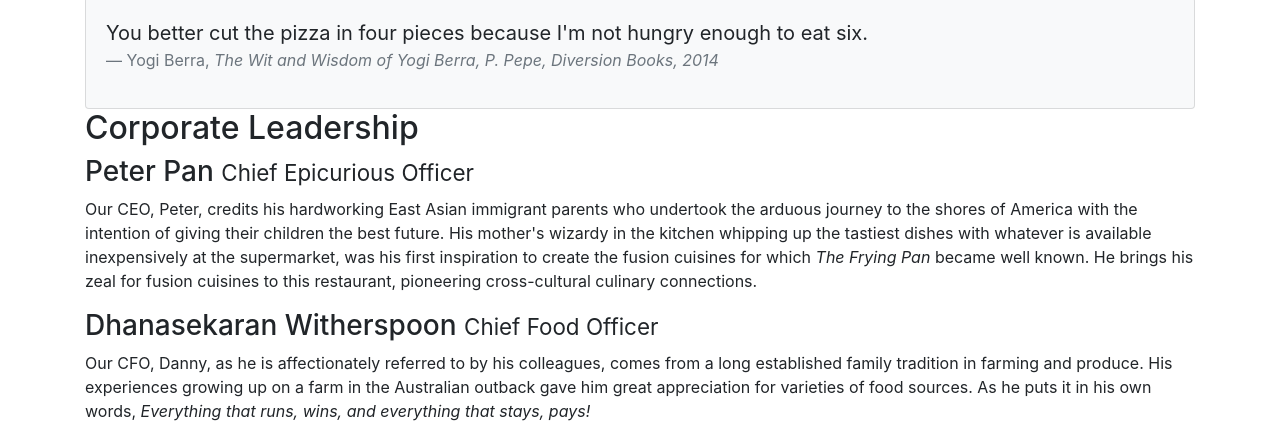
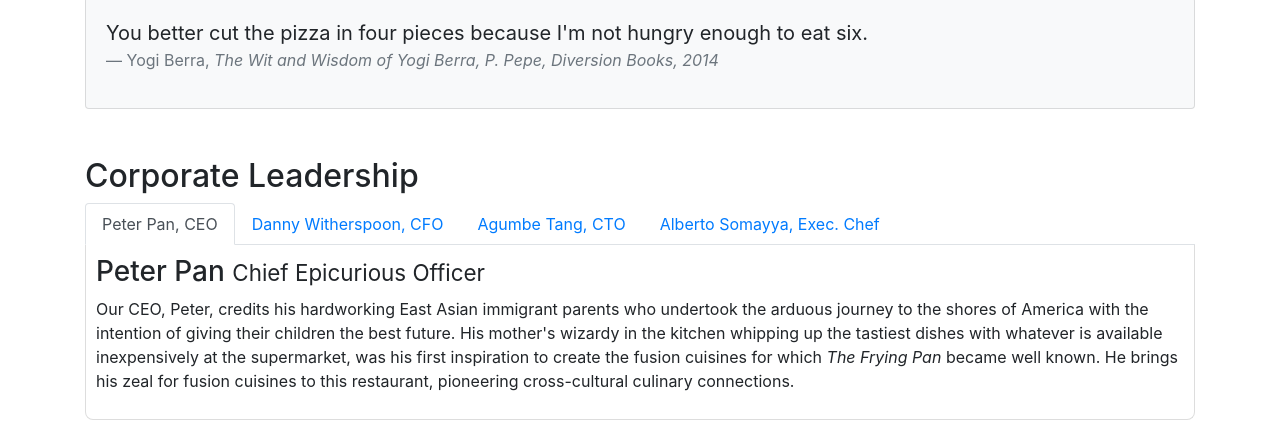
Before and after one commit to Mahmoud8833/Coursera-exercises, a website: page bootstrap4-1/aboutus.html in a window 1280 px wide. Shown: the part 762-1198 px from the top of the page. Drawn offline with nearby package versions, Linux system fonts and the light colour scheme.

Commit message:
Add nav-tabs to aboutus.html

```diff
--- a/bootstrap4-1/aboutus.html
+++ b/bootstrap4-1/aboutus.html
@@ -107,11 +107,30 @@
     </div>
 
 
-    <div class="row">
+    <div class="row mt-5">
       <div class="col-sm-12">
         <h2>Corporate Leadership</h2>
+
+        <ul class="nav nav-tabs">
+          <li class="nav-item">
+            <a class="nav-link active" href="#peter" role="tab" data-toggle="tab">Peter Pan, CEO</a>
+          </li>
+          <li class="nav-item">
+            <a class="nav-link" href="#danny" role="tab" data-toggle="tab">Danny Witherspoon, CFO</a>
+          </li>
+          <li class="nav-item">
+            <a class="nav-link" href="#agumbe" role="tab" data-toggle="tab">Agumbe Tang, CTO</a>
+          </li>
+          <li class="nav-item">
+            <a class="nav-link" href="#alberto" role="tab" data-toggle="tab">Alberto Somayya, Exec. Chef</a>
+          </li>
+        </ul>
+
+        <div class="tab-content">
+          <div role="tabpanel" class="tab-pane fade show active" id="peter">
             <h3>Peter Pan <small>Chief Epicurious Officer</small></h3>
-        <p class="d-none d-sm-block">Our CEO, Peter, credits his hardworking East Asian immigrant parents who undertook
+            <p class="d-none d-sm-block">Our CEO, Peter, credits his hardworking East Asian immigrant parents who
+              undertook
               the arduous
               journey to the shores of America with the intention of giving their children the best future. His
               mother's wizardy in the kitchen whipping up the tastiest dishes with whatever is available
@@ -119,25 +138,36 @@
               <em>The Frying Pan</em> became well known. He brings his zeal for fusion cuisines to this
               restaurant, pioneering cross-cultural culinary connections.
             </p>
+          </div>
+          <div role="tabpanel" class="tab-pane fade" id="danny">
             <h3>Dhanasekaran Witherspoon <small>Chief Food Officer</small></h3>
-        <p class="d-none d-sm-block">Our CFO, Danny, as he is affectionately referred to by his colleagues, comes from a
+            <p class="d-none d-sm-block">Our CFO, Danny, as he is affectionately referred to by his colleagues, comes
+              from
+              a
               long established
               family tradition in farming and produce. His experiences growing up on a farm in the Australian
               outback gave him great appreciation for varieties of food sources. As he puts it in his own words,
               <em>Everything that runs, wins, and everything that stays, pays!</em>
             </p>
+          </div>
+          <div role="tabpanel" class="tab-pane fade" id="agumbe">
             <h3>Agumbe Tang <small>Chief Taste Officer</small></h3>
             <p class="d-none d-sm-block">Blessed with the most discerning gustatory sense, Agumbe, our CTO, personally
               ensures that every dish
               that we serve meets his exacting tastes. Our chefs dread the tongue lashing that ensues if their
               dish does not meet his exacting standards. He lives by his motto, <em>You click only if you survive
                 my lick.</em></p>
+          </div>
+          <div role="tabpanel" class="tab-pane fade " id="alberto">
             <h3>Alberto Somayya <small>Executive Chef</small></h3>
-        <p class="d-none d-sm-block">Award winning three-star Michelin chef with wide International experience having
+            <p class="d-none d-sm-block">Award winning three-star Michelin chef with wide International experience
+              having
               worked closely with
               whos-who in the culinary world, he specializes in creating mouthwatering Indo-Italian fusion
               experiences. He says, <em>Put together the cuisines from the two craziest cultures, and you get a
                 winning hit! Amma Mia!</em></p>
+          </div>
+        </div>
       </div>
     </div>
 
--- a/bootstrap4-1/style.css
+++ b/bootstrap4-1/style.css
@@ -41,3 +41,11 @@ body {
 .navbar-dark {
     background-color: #512DA8;
 }
+
+.tab-content {
+    border-left: 1px solid #ddd;
+    border-right: 1px solid #ddd;
+    border-bottom: 1px solid #ddd;
+    padding: 10px;
+    border-radius: 0 0 0.5rem 0.5rem;
+}
```
Lines whose indentation alone changed are shown as unchanged.
